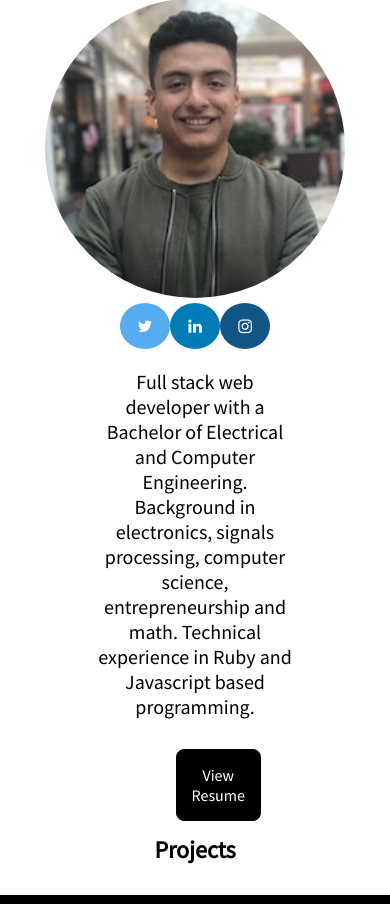
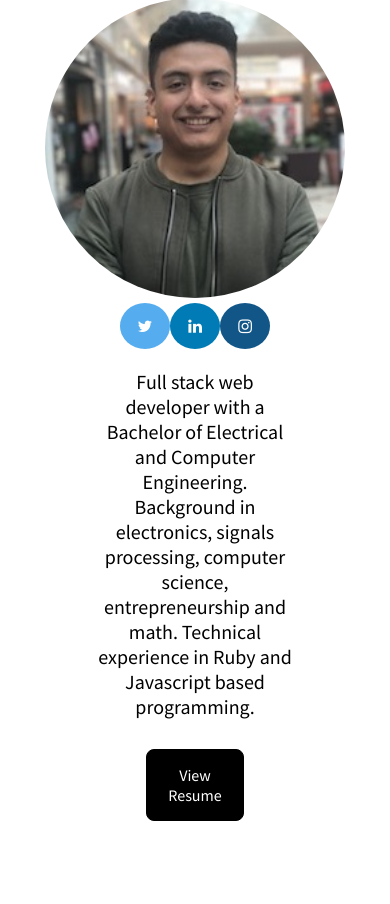
Before and after one commit to erickalexander/erickalexander.github.io, a plain HTML site: page index.html in a window 390 px wide. Shown: the part 176-1080 px from the top of the page. Drawn offline with nearby package versions, Linux system fonts and the light colour scheme.

Commit message:
fixed media queries

```diff
--- a/css/styles.css
+++ b/css/styles.css
@@ -208,10 +208,11 @@ section{
 /* MEDIA QUERIES */
 @media screen and (max-width: 600px) {
   #first{
-    height: 900px
+    height: 1000px
   }
 
   #second{
+    padding-top: 50px;
     height: 1500px
   }
 
@@ -238,4 +239,9 @@ section{
     text-align: center;
     padding-top: 10px;
   }
+  .resume{
+    margin: auto;
+    width: 25%;
+    padding-top: 30px;
+  }
 }
```
